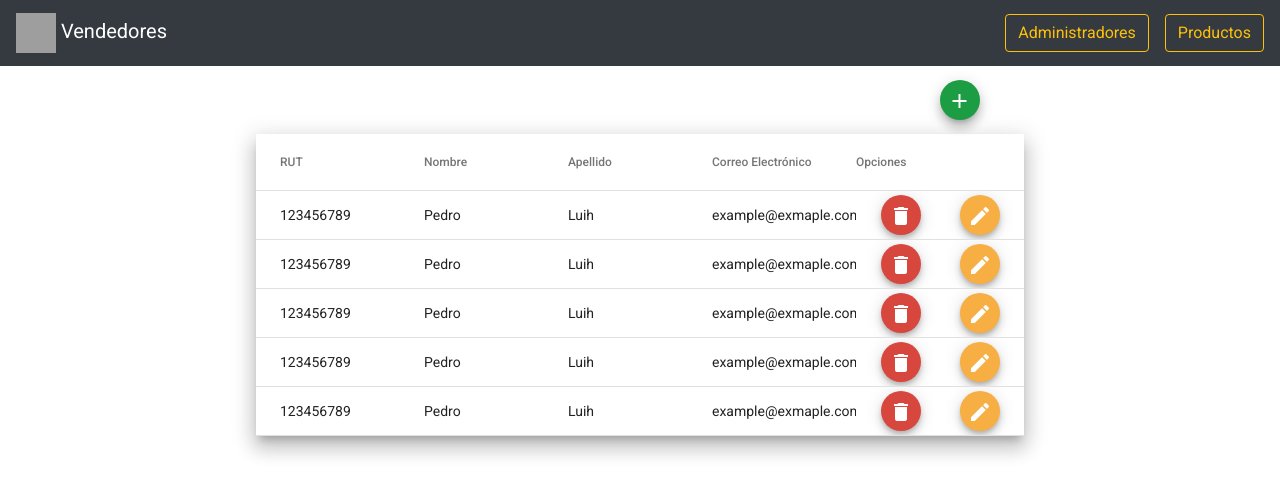
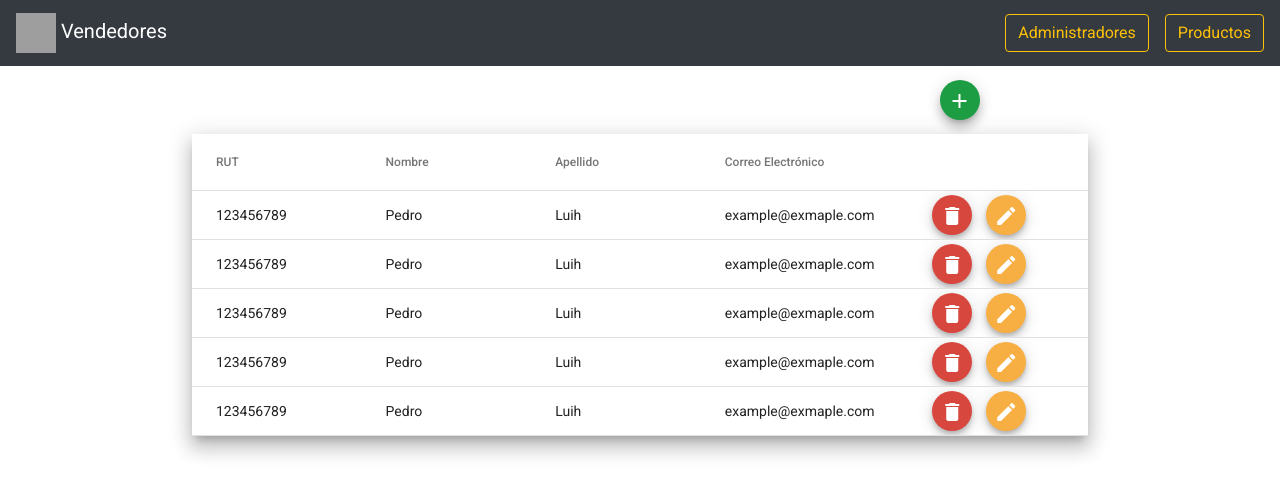
Before and after one commit to cacunae/ProyectoFinal, an Angular app: page /vendedores in a window 1280 px wide. Shown: the top 494 px of the page. Built offline with nearby package versions, Linux system fonts and the light colour scheme; grey boxes are pictures that could not be loaded.

Commit message:
alineacion de botones en tabla

```diff
--- a/src/app/componentes/vendedor/vendedor.component.html
+++ b/src/app/componentes/vendedor/vendedor.component.html
@@ -39,7 +39,7 @@
 </div>
 
 <div
-  style="width: 60%; margin: 1em auto; text-align: center"
+  style="width: 70%; margin: 1em auto; text-align: center"
   class="mat-elevation-z12"
 >
   <mat-table [dataSource]="estudiantes">
@@ -66,11 +66,15 @@
       </mat-cell>
     </ng-container>
     <ng-container matColumnDef="opciones">
-      <mat-header-cell *matHeaderCellDef> Opciones </mat-header-cell>
-      <mat-cell *matCellDef="let estudiante; index as i">
+      <mat-header-cell style="justify-content: center" *matHeaderCellDef>
+      </mat-header-cell>
+      <mat-cell
+        style="justify-content: center"
+        *matCellDef="let estudiante; index as i"
+      >
         <button
           mat-mini-fab
-          style="background-color: #d8473e; margin: auto"
+          style="background-color: #d8473e"
           (click)="eliminar(i)"
         >
           <mat-icon>delete</mat-icon>
```
